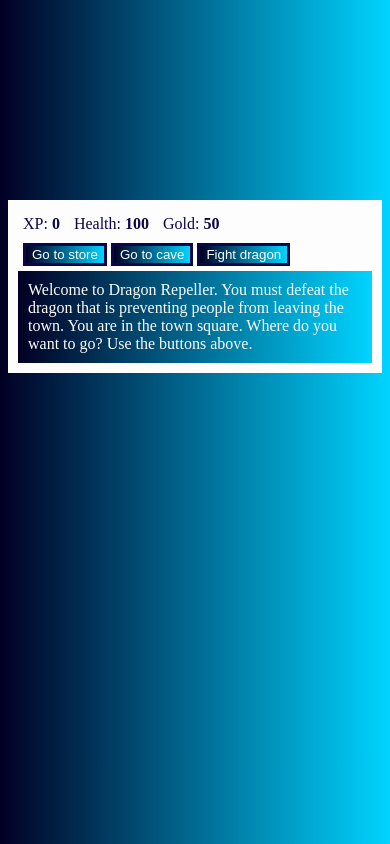
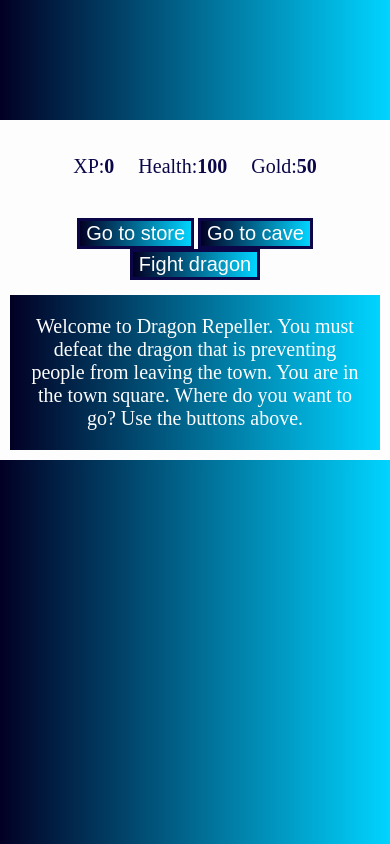
Before and after one commit to Mehwishnaz/DragonFight, a plain HTML site: page index.html in a window 390 px wide. Drawn offline with Linux system fonts and the light colour scheme.

Commit message:
styles.css

```diff
--- a/styles.css
+++ b/styles.css
@@ -51,3 +51,54 @@ body {
     background-image: linear-gradient(90deg, rgba(2,0,36,1) 0%, rgba(0,212,255,1) 100%);
     border: 3px solid var(--button-color);
   }
+  @media only screen and (max-width: 700px) {
+    body {
+        margin: 10px auto;
+        margin-top: 30px;
+        padding-top: 60px;
+        font-family: var(--font-family);
+        background: var(--theme-color);
+    }
+    #controls,
+  #stats {
+    border: 3px solid var(--theme-color);
+    padding: 15px;
+    color: var(--button-color);
+    text-align: center;
+
+  }
+  #monsterStats {
+    display: none;
+    border: 1px solid var(--theme-color);
+    padding: 2px;
+    text-align: center;
+    color: var(--text-color);
+    font-size:20px;
+    background-color: var(--warning-color);
+  }
+  #text {
+    background: var(--theme-color);
+    color: var(--text-color);
+    text-align: center;
+    font-size:20px;
+    padding: 20px;
+  }
+  .stat {
+    padding: 10px;
+    text-align: center;
+    font-size:20px;
+    display: inline-flex;
+
+
+  }
+  button {
+    cursor: pointer;
+    font-size:20px;
+    color: var(--text-color);
+    background-color: var(--button-color);
+    text-align: center;
+    display:inline-flex;
+    background-image: linear-gradient(90deg, rgba(2,0,36,1) 0%, rgba(0,212,255,1) 100%);
+    border: 3px solid var(--button-color);
+  }
+}
```
